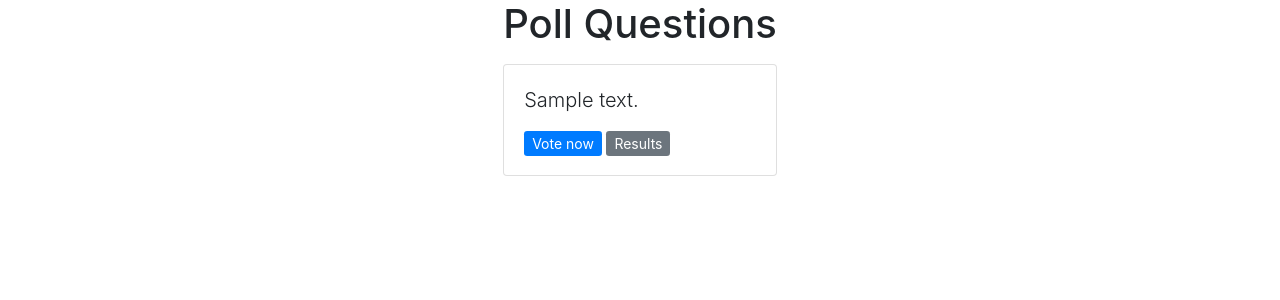
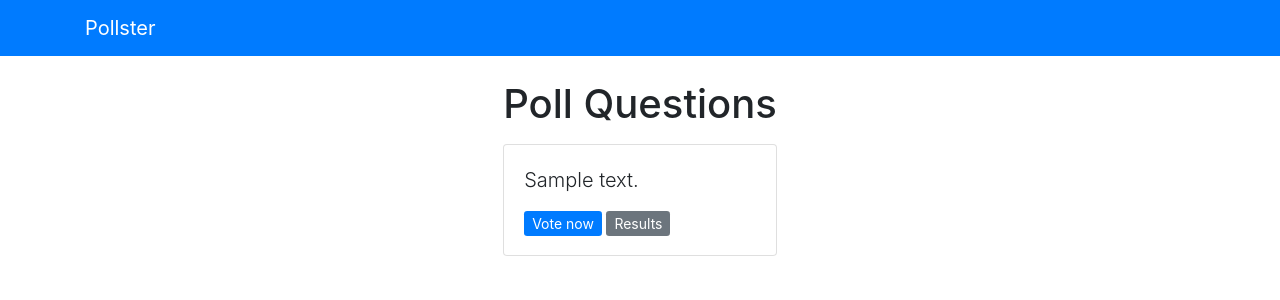
Before and after one commit to SafNaaz/django-pollster, a Django app: template pollster/templates/polls/index.html in a window 1280 px wide. Shown: the top 300 px of the page. Run offline with Django 3.2, Linux system fonts and the light colour scheme; the template is opened without the code that fills it: most values are stand-ins (such as "Sample title", 1, 10 or a date in 2020); some libraries are stand-ins or nearby versions.

Commit message:
navbar partial

```diff
--- a/pollster/templates/base.html
+++ b/pollster/templates/base.html
@@ -12,6 +12,7 @@
     <title>Pollster {% block title%}{% endblock%}</title>
   </head>
   <body>
+    {% include 'partials/_navbar.html' %}
     <div class="container">
       <div class="row">
         <div class="col-md6 m-auto">
--- /dev/null
+++ b/pollster/templates/partials/_navbar.html
@@ -0,0 +1,5 @@
+<nav class="navbar navbar-dark bg-primary mb-4">
+    <div class="container">
+        <a href="/" class="navbar-brand">Pollster</a>
+    </div>
+</nav>
```
